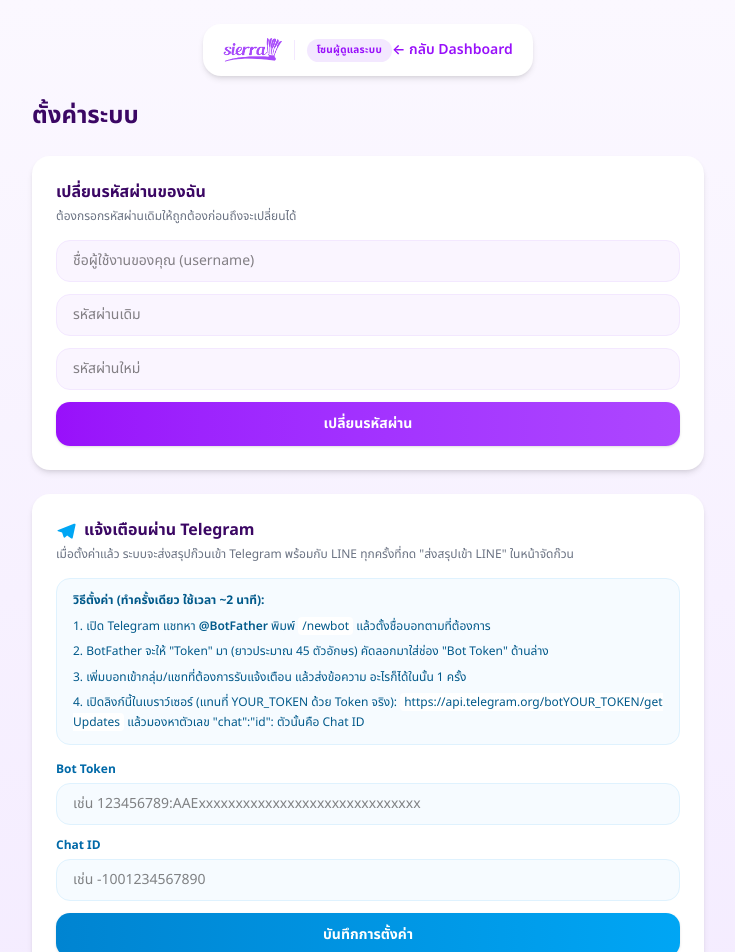
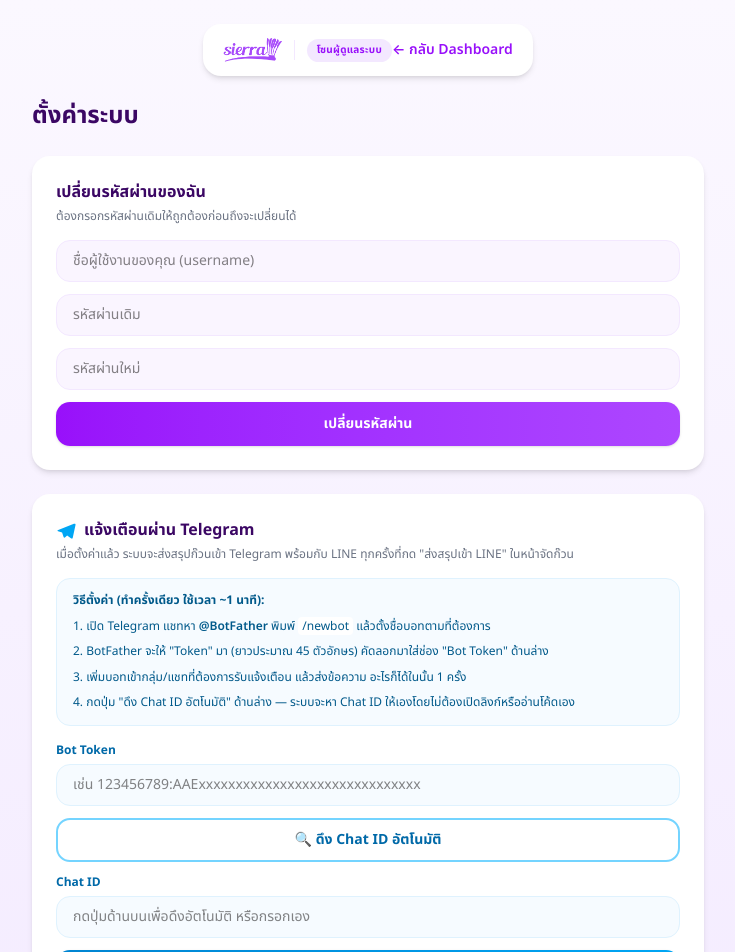
Before and after one commit to wssnuk/sierrabad, a Next.js app: page /admin/settings in a window 1280 px wide. Shown: the top 952 px of the page, without its empty margins (272-1007 px from the left). Built offline with nearby package versions, Linux system fonts and the light colour scheme; no server answers; the database is empty.

Commit message:
fix khid calculation, add one-click Telegram chat id fetch

```diff
--- /dev/null
+++ b/app/admin/settings/TelegramSettingsForm.tsx
@@ -0,0 +1,109 @@
+"use client";
+
+import { useState, useTransition } from "react";
+import { updateTelegramSettings, fetchLatestChatId } from "./actions";
+
+export default function TelegramSettingsForm({
+  initialToken,
+  initialChatId,
+}: {
+  initialToken: string;
+  initialChatId: string;
+}) {
+  const [token, setToken] = useState(initialToken);
+  const [chatId, setChatId] = useState(initialChatId);
+  const [fetchMsg, setFetchMsg] = useState<{ text: string; ok: boolean } | null>(
+    null
+  );
+  const [isFetching, startFetch] = useTransition();
+  const [isSaving, setIsSaving] = useState(false);
+  const [saved, setSaved] = useState(false);
+
+  function handleAutoFetch() {
+    setFetchMsg(null);
+    startFetch(async () => {
+      const result = await fetchLatestChatId(token);
+      if (result.error) {
+        setFetchMsg({ text: result.error, ok: false });
+      } else if (result.chatId) {
+        setChatId(result.chatId);
+        setFetchMsg({ text: `ดึง Chat ID สำเร็จ: ${result.chatId}`, ok: true });
+      }
+    });
+  }
+
+  async function handleSave(e: React.FormEvent) {
+    e.preventDefault();
+    setIsSaving(true);
+    const formData = new FormData();
+    formData.set("telegramBotToken", token);
+    formData.set("telegramChatId", chatId);
+    await updateTelegramSettings(formData);
+    setIsSaving(false);
+    setSaved(true);
+    setTimeout(() => setSaved(false), 3000);
+  }
+
+  return (
+    <form onSubmit={handleSave} className="space-y-3 mb-4">
+      <div>
+        <label className="block text-xs font-bold text-sky-700 mb-1.5">
+          Bot Token
+        </label>
+        <input
+          value={token}
+          onChange={(e) => setToken(e.target.value)}
+          placeholder="เช่น 123456789:AAExxxxxxxxxxxxxxxxxxxxxxxxxxxxxx"
+          className="w-full px-4 py-2.5 rounded-xl border border-sky-100 bg-sky-50/60 text-sm font-mono"
+        />
+      </div>
+
+      <button
+        type="button"
+        onClick={handleAutoFetch}
+        disabled={isFetching}
+        className="w-full py-2.5 rounded-xl bg-white border-2 border-sky-300 text-sky-700 font-bold text-sm hover:bg-sky-50 transition-colors disabled:opacity-60"
+      >
+        {isFetching ? "กำลังค้นหา..." : "🔍 ดึง Chat ID อัตโนมัติ"}
+      </button>
+      {fetchMsg && (
+        <p
+          className={
+            "text-xs rounded-lg px-3 py-2 " +
+            (fetchMsg.ok
+              ? "text-emerald-700 bg-emerald-50 border border-emerald-100"
+              : "text-amber-700 bg-amber-50 border border-amber-100")
+          }
+        >
+          {fetchMsg.text}
+        </p>
+      )}
+
+      <div>
+        <label className="block text-xs font-bold text-sky-700 mb-1.5">
+          Chat ID
+        </label>
+        <input
+          value={chatId}
+          onChange={(e) => setChatId(e.target.value)}
+          placeholder="กดปุ่มด้านบนเพื่อดึงอัตโนมัติ หรือกรอกเอง"
+          className="w-full px-4 py-2.5 rounded-xl border border-sky-100 bg-sky-50/60 text-sm font-mono"
+        />
+      </div>
+
+      {saved && (
+        <p className="text-sm text-emerald-700 bg-emerald-50 border border-emerald-100 rounded-lg px-3 py-2">
+          บันทึกการตั้งค่าสำเร็จแล้ว
+        </p>
+      )}
+
+      <button
+        type="submit"
+        disabled={isSaving}
+        className="w-full py-3 rounded-xl bg-gradient-to-r from-sky-600 to-sky-500 text-white font-bold text-sm shadow hover:shadow-md transition-shadow disabled:opacity-60"
+      >
+        {isSaving ? "กำลังบันทึก..." : "บันทึกการตั้งค่า"}
+      </button>
+    </form>
+  );
+}
--- a/app/admin/settings/actions.ts
+++ b/app/admin/settings/actions.ts
@@ -63,3 +63,53 @@ export async function testTelegramMessage() {
     "🏸 ทดสอบการเชื่อมต่อ Telegram จากระบบ SierraBad สำเร็จแล้ว!"
   );
 }
+
+export type FetchChatIdResult = { chatId?: string; error?: string };
+
+// Calls Telegram's getUpdates API to find the most recent chat that has
+// messaged the bot, so the admin doesn't have to manually open a URL and
+// read raw JSON to find their Chat ID.
+export async function fetchLatestChatId(
+  token: string
+): Promise<FetchChatIdResult> {
+  const trimmed = token?.trim();
+  if (!trimmed) {
+    return { error: "กรุณากรอก Bot Token ก่อน" };
+  }
+
+  try {
+    const res = await fetch(
+      `https://api.telegram.org/bot${trimmed}/getUpdates`
+    );
+    const data = await res.json();
+
+    if (!data.ok) {
+      return { error: "Token ไม่ถูกต้อง กรุณาตรวจสอบอีกครั้ง" };
+    }
+
+    const updates = data.result as Array<{
+      message?: { chat?: { id: number } };
+      channel_post?: { chat?: { id: number } };
+    }>;
+
+    if (!updates || updates.length === 0) {
+      return {
+        error:
+          "ยังไม่พบข้อความ กรุณาส่งข้อความหาบอทในแชทหรือกลุ่มที่ต้องการก่อน 1 ครั้ง แล้วกดปุ่มนี้อีกที",
+      };
+    }
+
+    const last = updates[updates.length - 1];
+    const chatId = last.message?.chat?.id ?? last.channel_post?.chat?.id;
+
+    if (!chatId) {
+      return {
+        error: "ไม่พบ Chat ID กรุณาลองส่งข้อความใหม่แล้วกดปุ่มนี้อีกครั้ง",
+      };
+    }
+
+    return { chatId: String(chatId) };
+  } catch {
+    return { error: "เชื่อมต่อ Telegram ไม่สำเร็จ กรุณาลองใหม่อีกครั้ง" };
+  }
+}
--- a/app/admin/settings/page.tsx
+++ b/app/admin/settings/page.tsx
@@ -2,7 +2,8 @@ import TopBar from "@/components/TopBar";
 import Footer from "@/components/Footer";
 import ChangePasswordForm from "./ChangePasswordForm";
 import TestTelegramButton from "./TestTelegramButton";
-import { getTelegramSettingsForForm, updateTelegramSettings } from "./actions";
+import TelegramSettingsForm from "./TelegramSettingsForm";
+import { getTelegramSettingsForForm } from "./actions";
 
 const fontStack =
   "'Noto Sans Thai', Inter, -apple-system, BlinkMacSystemFont, 'Segoe UI', Roboto, Helvetica, Arial, sans-serif";
@@ -58,7 +59,7 @@ export default async function AdminSettingsPage() {
             </p>
 
             <div className="bg-sky-50/60 border border-sky-100 rounded-xl px-4 py-3 mb-4 text-xs text-sky-800 leading-relaxed space-y-1.5">
-              <p className="font-bold">วิธีตั้งค่า (ทำครั้งเดียว ใช้เวลา ~2 นาที):</p>
+              <p className="font-bold">วิธีตั้งค่า (ทำครั้งเดียว ใช้เวลา ~1 นาที):</p>
               <p>
                 1. เปิด Telegram แชทหา{" "}
                 <span className="font-semibold">@BotFather</span> พิมพ์{" "}
@@ -74,46 +75,15 @@ export default async function AdminSettingsPage() {
                 อะไรก็ได้ในนั้น 1 ครั้ง
               </p>
               <p>
-                4. เปิดลิงก์นี้ในเบราว์เซอร์ (แทนที่ YOUR_TOKEN ด้วย Token
-                จริง):{" "}
-                <span className="font-mono bg-white px-1 rounded break-all">
-                  https://api.telegram.org/botYOUR_TOKEN/getUpdates
-                </span>{" "}
-                แล้วมองหาตัวเลข &quot;chat&quot;:&quot;id&quot;: ตัวนั้นคือ
-                Chat ID
+                4. กดปุ่ม &quot;ดึง Chat ID อัตโนมัติ&quot; ด้านล่าง — ระบบจะหา
+                Chat ID ให้เองโดยไม่ต้องเปิดลิงก์หรืออ่านโค้ดเอง
               </p>
             </div>
 
-            <form action={updateTelegramSettings} className="space-y-3 mb-4">
-              <div>
-                <label className="block text-xs font-bold text-sky-700 mb-1.5">
-                  Bot Token
-                </label>
-                <input
-                  name="telegramBotToken"
-                  defaultValue={settings?.telegramBotToken ?? ""}
-                  placeholder="เช่น 123456789:AAExxxxxxxxxxxxxxxxxxxxxxxxxxxxxx"
-                  className="w-full px-4 py-2.5 rounded-xl border border-sky-100 bg-sky-50/60 text-sm font-mono"
-                />
-              </div>
-              <div>
-                <label className="block text-xs font-bold text-sky-700 mb-1.5">
-                  Chat ID
-                </label>
-                <input
-                  name="telegramChatId"
-                  defaultValue={settings?.telegramChatId ?? ""}
-                  placeholder="เช่น -1001234567890"
-                  className="w-full px-4 py-2.5 rounded-xl border border-sky-100 bg-sky-50/60 text-sm font-mono"
-                />
-              </div>
-              <button
-                type="submit"
-                className="w-full py-3 rounded-xl bg-gradient-to-r from-sky-600 to-sky-500 text-white font-bold text-sm shadow hover:shadow-md transition-shadow"
-              >
-                บันทึกการตั้งค่า
-              </button>
-            </form>
+            <TelegramSettingsForm
+              initialToken={settings?.telegramBotToken ?? ""}
+              initialChatId={settings?.telegramChatId ?? ""}
+            />
 
             <TestTelegramButton />
           </div>
--- a/app/manager/session/actions.ts
+++ b/app/manager/session/actions.ts
@@ -427,8 +427,9 @@ async function buildLineSummary(sessionId: string) {
       const games = gameCountByMember[c.memberId] || 0;
       const shuttles = shuttleUsage[c.memberId] || 0;
       const shuttleCostForMember = Math.round(shuttles * session.shuttlePrice);
+      const khid = Math.round(shuttles * 4);
       const total = fee + shuttleCostForMember;
-      return `• ${c.member.name} — ${games} แมทช์ · ${shuttles} ขีด · รวม ฿${total}`;
+      return `• ${c.member.name} — ${games} แมทช์ · ${khid} ขีด · รวม ฿${total}`;
     })
     .join("\n");
 
```
Also changed, not shown: app/manager/session/page.tsx (+7 -8 lines).
